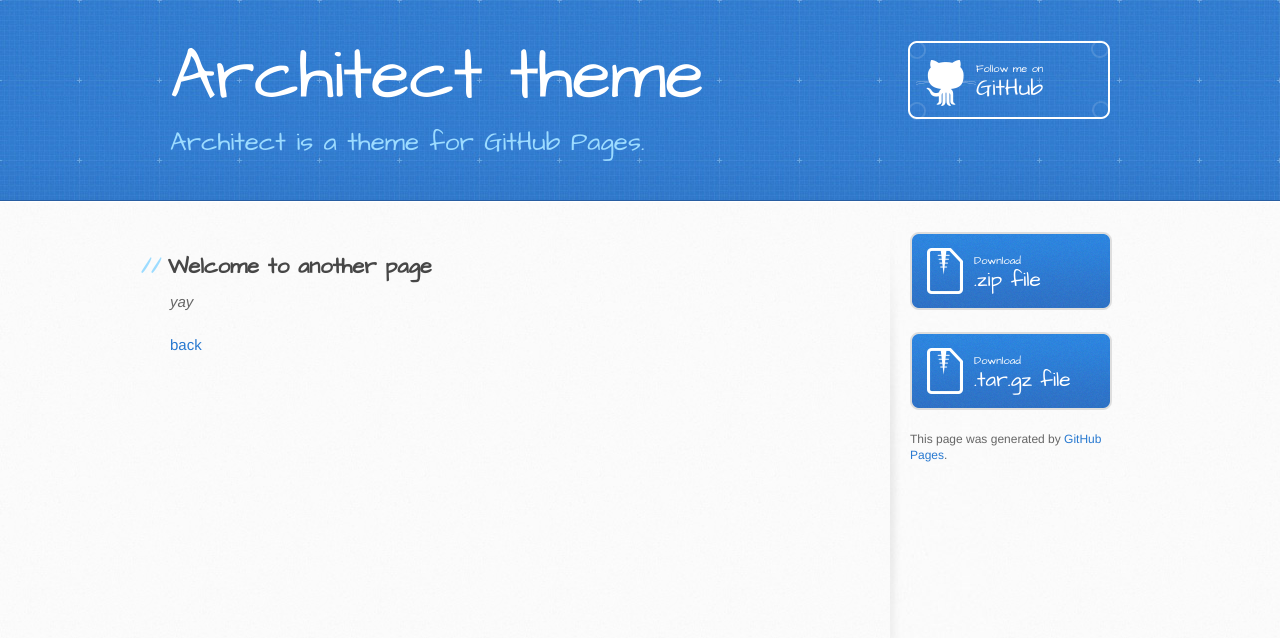
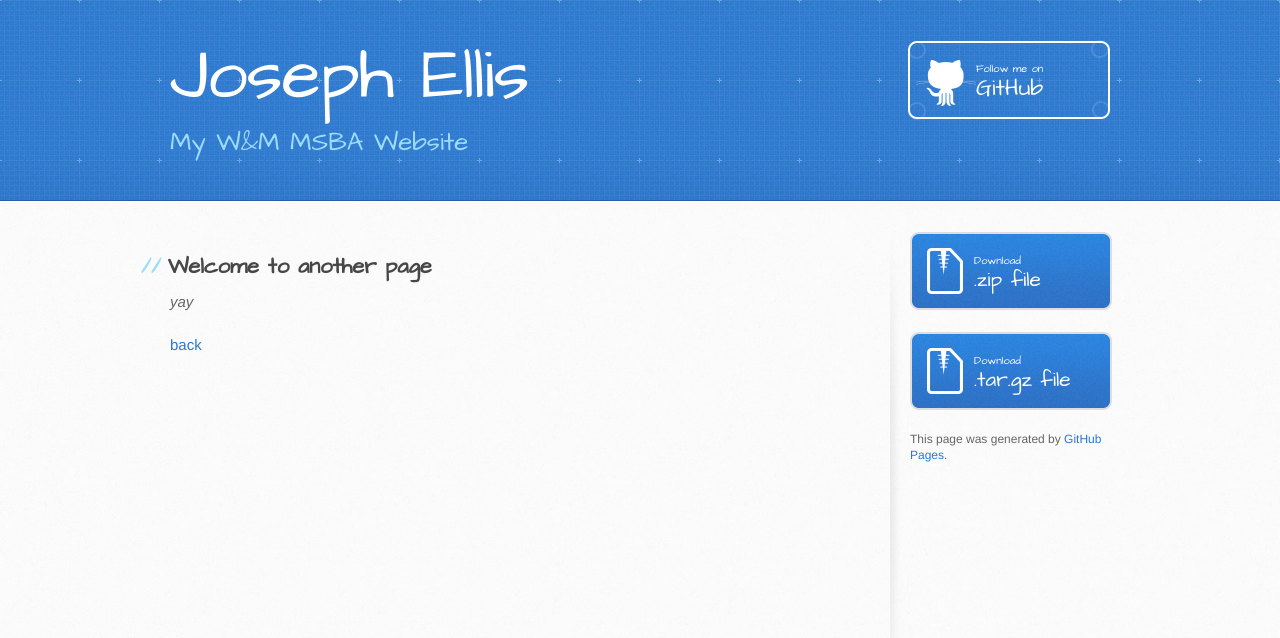
Before and after one commit to jsellis-wm/jsellis-wm.github.io, a Jekyll site: the page built from another-page.md, in a window 1280 px wide. Shown: the top 638 px of the page. Built offline with Jekyll 4.4.1, drawn with Linux system fonts in a browser that asks for light colours; our own code applies the rules of GitHub Pages for plain Markdown files.

Commit message:
Update _config.yml

```diff
--- a/_config.yml
+++ b/_config.yml
@@ -1,5 +1,5 @@
-title: Architect theme
-description: Architect is a theme for GitHub Pages.
+title: Joseph Ellis
+description: My W&M MSBA Website
 show_downloads: true
 google_analytics:
 theme: jekyll-theme-architect
```
